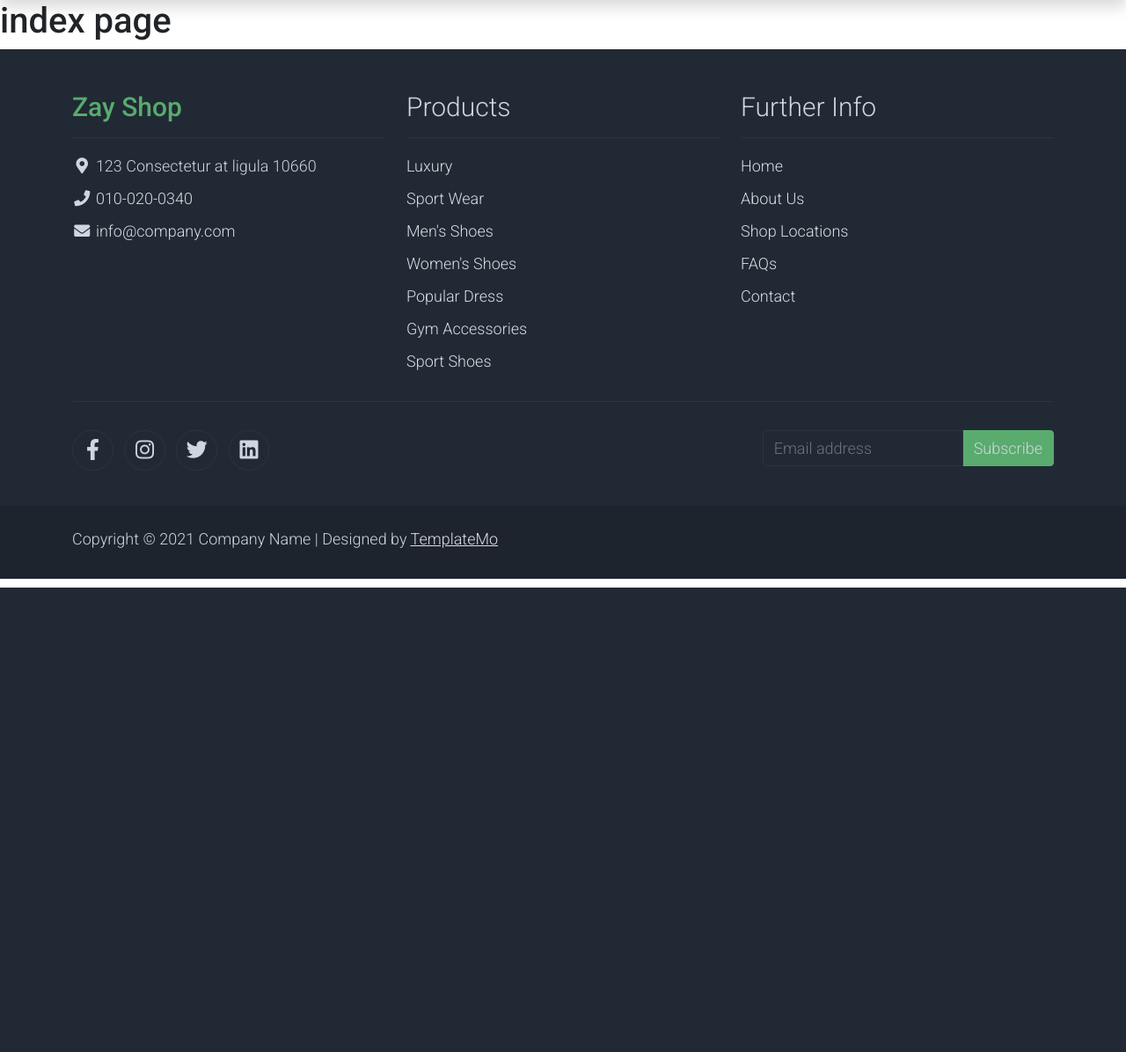
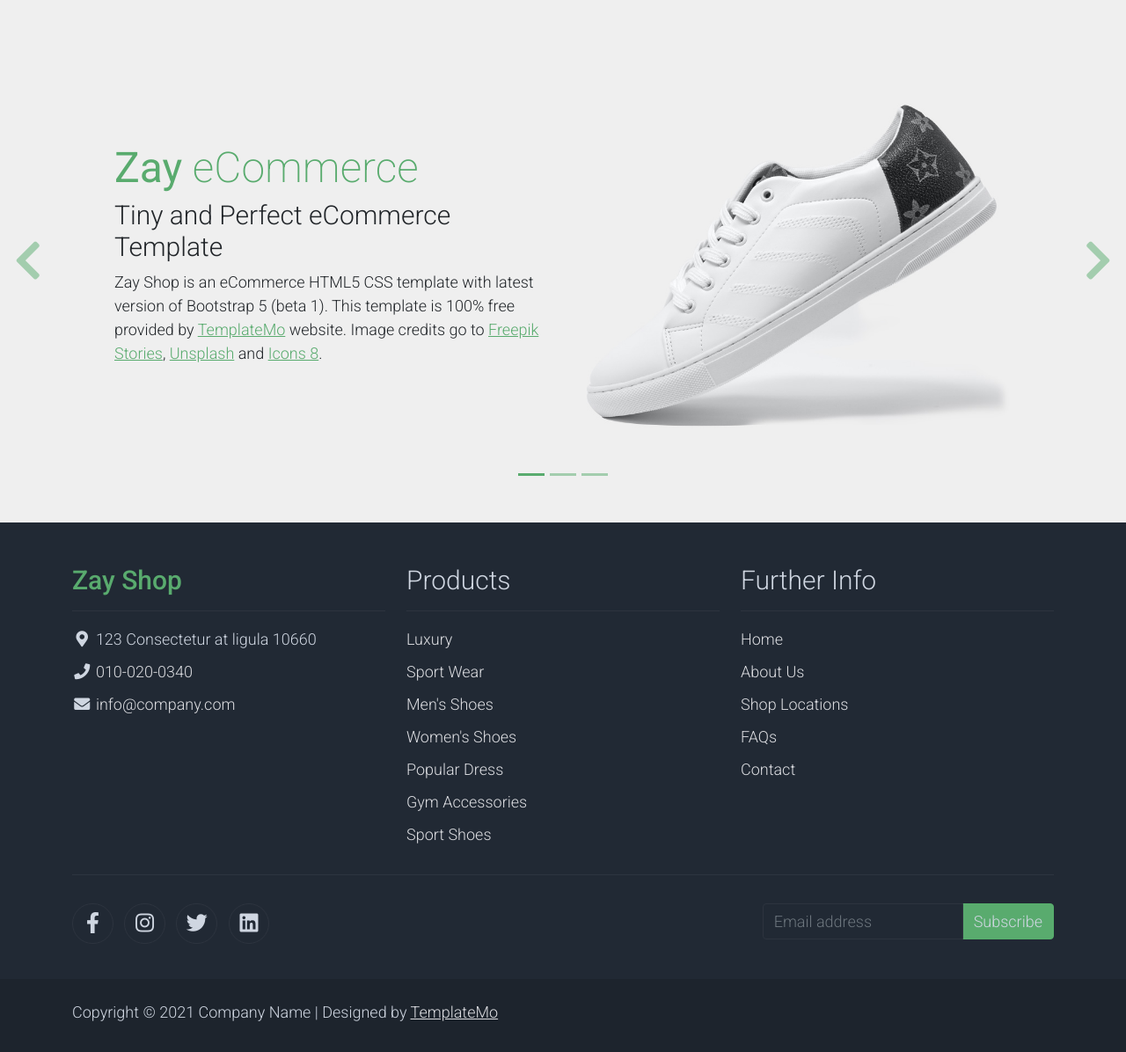
Before and after one commit to PedroCristo/ecommerce-flask-template, a Flask app: page / in a window 1280 px wide. Shown: the part 132-1328 px from the top of the page at 88% size. Before the commit the page ends 800 px from the top, so only its background shows below. Run offline with Flask 2, Linux system fonts and the light colour scheme; some libraries are stand-ins or nearby versions.

Commit message:
Add carousel in index and change brand carousel

```diff
--- a/templates/index.html
+++ b/templates/index.html
@@ -1,5 +1,82 @@
 {% extends "base.html" %}
 {% block content %}
-<h1>index page</h1>
+
+ <!-- BANNER HERO -->
+ <div id="template-mo-zay-hero-carousel" class="carousel slide" data-bs-ride="carousel">
+    <ol class="carousel-indicators">
+        <li data-bs-target="#template-mo-zay-hero-carousel" data-bs-slide-to="0" class="active"></li>
+        <li data-bs-target="#template-mo-zay-hero-carousel" data-bs-slide-to="1"></li>
+        <li data-bs-target="#template-mo-zay-hero-carousel" data-bs-slide-to="2"></li>
+    </ol>
+    <div class="carousel-inner">
+        <div class="carousel-item active">
+            <div class="container">
+                <div class="row p-5">
+                    <div class="mx-auto col-md-8 col-lg-6 order-lg-last">
+                        <img class="img-fluid" src="{{ url_for('static', filename='img/banner_img_01.jpg') }}" alt="">
+                    </div>
+                    <div class="col-lg-6 mb-0 d-flex align-items-center">
+                        <div class="text-align-left align-self-center">
+                            <h1 class="h1 text-success"><b>Zay</b> eCommerce</h1>
+                            <h3 class="h2">Tiny and Perfect eCommerce Template</h3>
+                            <p>
+                                Zay Shop is an eCommerce HTML5 CSS template with latest version of Bootstrap 5 (beta 1).
+                                This template is 100% free provided by <a rel="sponsored" class="text-success" href="https://templatemo.com" target="_blank">TemplateMo</a> website.
+                                Image credits go to <a rel="sponsored" class="text-success" href="https://stories.freepik.com/" target="_blank">Freepik Stories</a>,
+                                <a rel="sponsored" class="text-success" href="https://unsplash.com/" target="_blank">Unsplash</a> and
+                                <a rel="sponsored" class="text-success" href="https://icons8.com/" target="_blank">Icons 8</a>.
+                            </p>
+                        </div>
+                    </div>
+                </div>
+            </div>
+        </div>
+        <div class="carousel-item">
+            <div class="container">
+                <div class="row p-5">
+                    <div class="mx-auto col-md-8 col-lg-6 order-lg-last">
+                        <img class="img-fluid" src="{{ url_for('static', filename='img/banner_img_02.jpg') }}" alt="">
+                    </div>
+                    <div class="col-lg-6 mb-0 d-flex align-items-center">
+                        <div class="text-align-left">
+                            <h1 class="h1">Proident occaecat</h1>
+                            <h3 class="h2">Aliquip ex ea commodo consequat</h3>
+                            <p>
+                                You are permitted to use this Zay CSS template for your commercial websites.
+                                You are <strong>not permitted</strong> to re-distribute the template ZIP file in any kind of template collection websites.
+                            </p>
+                        </div>
+                    </div>
+                </div>
+            </div>
+        </div>
+        <div class="carousel-item">
+            <div class="container">
+                <div class="row p-5">
+                    <div class="mx-auto col-md-8 col-lg-6 order-lg-last">
+                        <img class="img-fluid" src="{{ url_for('static', filename='img/banner_img_03.jpg') }}" alt="">
+                    </div>
+                    <div class="col-lg-6 mb-0 d-flex align-items-center">
+                        <div class="text-align-left">
+                            <h1 class="h1">Repr in voluptate</h1>
+                            <h3 class="h2">Ullamco laboris nisi ut </h3>
+                            <p>
+                                We bring you 100% free CSS templates for your websites.
+                                If you wish to support TemplateMo, please make a small contribution via PayPal or tell your friends about our website. Thank you.
+                            </p>
+                        </div>
+                    </div>
+                </div>
+            </div>
+        </div>
+    </div>
+    <a class="carousel-control-prev text-decoration-none w-auto ps-3" href="#template-mo-zay-hero-carousel" role="button" data-bs-slide="prev">
+        <i class="fas fa-chevron-left"></i>
+    </a>
+    <a class="carousel-control-next text-decoration-none w-auto pe-3" href="#template-mo-zay-hero-carousel" role="button" data-bs-slide="next">
+        <i class="fas fa-chevron-right"></i>
+    </a>
+</div>
+<!-- EEND OF BANNER HERO-->
 
 {% endblock %}
```
Also changed, not shown: templates/about.html (+5 -5 lines).
